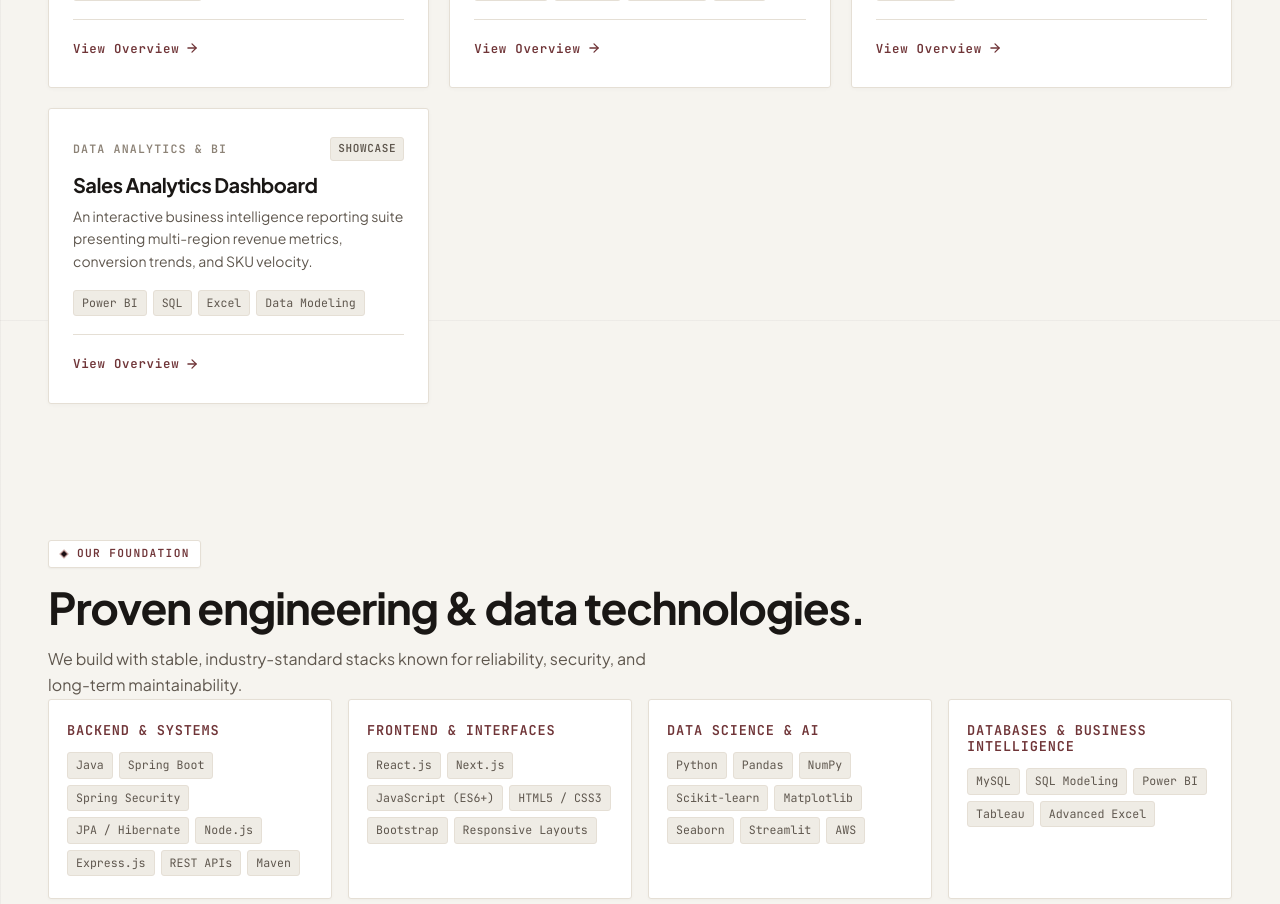
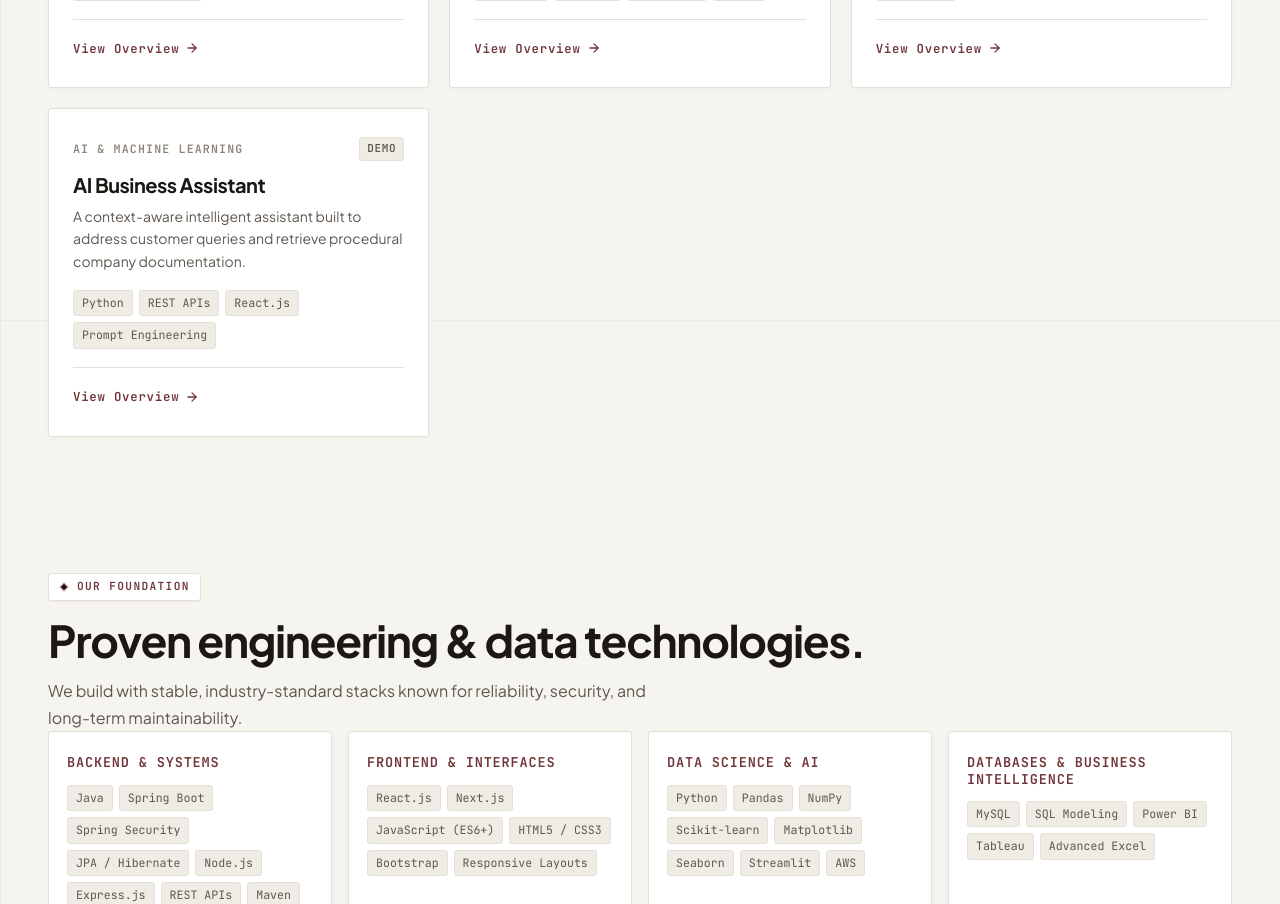
Before and after one commit to pentrixatech/pentrixa-tech-online, a React (Vite) app in the folder frontend/: page / in a window 1280 px wide. Shown: the part 3680-4584 px from the top of the page. Built offline with nearby package versions, Linux system fonts and the light colour scheme; a web font is replaced by a local one.

Commit message:
just small chnages:

```diff
--- a/frontend/src/components/layout/Footer.jsx
+++ b/frontend/src/components/layout/Footer.jsx
@@ -28,7 +28,6 @@ export default function Footer() {
               <li><Link to="/services/custom-software">Custom Software</Link></li>
               <li><Link to="/services/mobile-apps">Mobile Apps</Link></li>
               <li><Link to="/services/ai-machine-learning">AI & Machine Learning</Link></li>
-              <li><Link to="/services/data-analytics">Data Analytics & BI</Link></li>
               <li><Link to="/services/business-automation">Business Automation</Link></li>
             </ul>
           </div>
--- a/frontend/src/data/faqs.js
+++ b/frontend/src/data/faqs.js
@@ -1,15 +1,15 @@
 export const faqs = [
   {
     question: "What services does Pentrixa Tech provide?",
-    answer: "We offer end-to-end technology solutions across six core domains: Web Development, Custom Software Engineering, Mobile Applications, AI & Machine Learning Integrations, Data Analytics & Business Intelligence (Power BI/SQL), and Business Process Automation."
+    answer: "We offer end-to-end technology solutions across core engineering domains: Full-Stack Web Development, Custom Software Engineering, Mobile Applications, AI & Machine Learning Integrations, and Business Process Automation."
   },
   {
     question: "How are projects handled at Pentrixa Tech?",
-    answer: "We are a founder-led engineering team. Every project is directly managed and engineered by our co-founders. You communicate directly with the developers and analysts writing your code and designing your systems."
+    answer: "We are a founder-led engineering team. Every project is directly managed and engineered by our co-founders. You communicate directly with the engineers writing your code and architecting your systems."
   },
   {
     question: "Do you work with startups and small businesses?",
-    answer: "Yes. We work with early-stage founders, emerging businesses, and established companies seeking practical digital infrastructure, custom tools, or data intelligence without unnecessary enterprise overhead."
+    answer: "Yes. We work with early-stage founders, emerging businesses, and established companies seeking practical digital infrastructure, custom tools, or software automation without unnecessary enterprise overhead."
   },
   {
     question: "How do we get started on a project?",
--- a/frontend/src/data/insights.js
+++ b/frontend/src/data/insights.js
@@ -16,14 +16,6 @@ export const insights = [
     content: "Off-the-shelf software is ideal for standardized operational functions such as basic payroll or general accounting. However, when a company's competitive advantage lies in a proprietary operational flow—or when subscription fees across numerous disconnected tools escalate while forcing manual data re-entry—custom software becomes an asset. Building proprietary software ensures complete data ownership, tailored workflows, and zero per-seat licensing taxes."
   },
   {
-    slug: "why-data-dashboards-matter-for-growing-businesses",
-    category: "Data",
-    title: "Why Data Dashboards Matter for Growing Businesses",
-    readTime: "4 min read",
-    summary: "Moving from reactive spreadsheet lookups to unified, real-time executive visibility with Power BI and structured SQL.",
-    content: "Operating a business using scattered, unlinked spreadsheets often results in delayed decision-making and conflicting numbers between departments. Centralized Business Intelligence dashboards—built on clean relational data models—provide leadership with live insight into cash flow, product margins, and customer acquisition efficiency. When numbers are transparent and centralized, strategic decisions are grounded in verifiable reality."
-  },
-  {
     slug: "website-vs-web-application",
     category: "Technology",
     title: "Website vs. Web Application: Understanding What Your Business Needs",
--- a/frontend/src/data/projects.js
+++ b/frontend/src/data/projects.js
@@ -32,17 +32,7 @@ export const projects = [
     deliverables: ["Role-Based Access", "Client Records", "Order Tracking", "Operational Logs"],
     outcome: "Unified operational visibility with audited data access controls."
   },
-  {
-    slug: "sales-analytics-dashboard",
-    title: "Sales Analytics Dashboard",
-    category: "Data Analytics & BI",
-    tag: "Showcase",
-    summary: "An interactive business intelligence reporting suite presenting multi-region revenue metrics, conversion trends, and SKU velocity.",
-    overview: "Built using Power BI and structured SQL data modeling to provide commercial leadership with live insight into regional growth and margin variance.",
-    stack: ["Power BI", "SQL", "Excel", "Data Modeling"],
-    deliverables: ["Executive KPI Cards", "Regional Performance Maps", "Quarterly Drilldowns", "Cohort Analysis"],
-    outcome: "Fast, drillable reporting eliminating hours of manual weekly spreadsheet preparation."
-  },
+
   {
     slug: "ai-business-assistant",
     title: "AI Business Assistant",
--- a/frontend/src/data/services.js
+++ b/frontend/src/data/services.js
@@ -60,21 +60,6 @@ export const services = [
     technologies: ["Python", "Scikit-learn", "Pandas", "NumPy", "Streamlit", "REST APIs", "AWS"]
   },
   {
-    slug: "data-analytics",
-    title: "Data Analytics & BI",
-    shortDescription: "Centralized business intelligence dashboards and structured data pipelines to empower confident executive decision-making.",
-    overview: "Scattered data across spreadsheets and isolated systems blinds leadership to performance trends. We consolidate disparate data sources into clear, interactive reporting interfaces.",
-    deliverables: [
-      "Interactive Power BI executive dashboards",
-      "Tableau visual performance reports",
-      "SQL data modeling & warehouse queries",
-      "KPI & metric tracking systems",
-      "Business intelligence reporting suites",
-      "Data pipeline cleanup & visualization"
-    ],
-    technologies: ["Power BI", "Tableau", "SQL", "MySQL", "Excel Advanced", "Python"]
-  },
-  {
     slug: "business-automation",
     title: "Business Automation",
     shortDescription: "Elimination of repetitive manual processes through custom workflow scripting, software glue, and API integrations.",
--- a/frontend/src/data/team.js
+++ b/frontend/src/data/team.js
@@ -49,24 +49,6 @@ export const team = [
   },
 
   {
-    id: "nikita-maurya",
-    name: "Nikita Maurya",
-    role: "Co-Founder / Data Analytics & Business Intelligence",
-    shortBio:
-      "Transforms raw business data into actionable visual reporting dashboards, key performance metrics, and decision-making intelligence models.",
-    skills: [
-      "Power BI",
-      "Tableau",
-      "Excel",
-      "SQL",
-      "Python basics",
-      "MySQL",
-      "Data Analytics",
-      "Business Intelligence"
-    ]
-  },
-
-  {
     id: "mohammad-umair",
     name: "Mohammad Umair",
     role: "Co-Founder / Data Science & AI/ML",
--- a/frontend/src/pages/About.jsx
+++ b/frontend/src/pages/About.jsx
@@ -11,7 +11,7 @@ export default function About() {
           <SectionLabel text="ABOUT PENTRIXA TECH" />
           <h1 className="page-hero-title">Engineering with intent and clarity.</h1>
           <p className="page-hero-desc">
-            Pentrixa Tech is a founder-led engineering startup. We bridge product thinking, dependable full-stack software development, practical artificial intelligence, and centralized business intelligence to solve concrete operational problems.
+            Pentrixa Tech is a founder-led engineering startup. We bridge product thinking, dependable full-stack software development, practical artificial intelligence, and scalable system architectures to solve concrete operational problems.
           </p>
         </div>
       </section>
@@ -22,7 +22,7 @@ export default function About() {
             <div className="narrative-col">
               <h2 className="narrative-heading">Our Story</h2>
               <p>
-                Pentrixa Tech was founded by five technical practitioners—spanning full-stack development, enterprise backend engineering, business intelligence, data science, and multi-language software development.
+                Pentrixa Tech was founded by four technical practitioners—spanning full-stack web engineering, enterprise backend architecture, data science & machine learning, and multi-language software development.
               </p>
               <p>
                 We noticed that modern businesses were caught between two extremes: overpriced agencies delivering generic templates with high markup, and fragmented freelance arrangements lacking architectural discipline. Pentrixa Tech was established to provide direct, accountable founder-led engineering without unnecessary corporate overhead.
@@ -35,7 +35,7 @@ export default function About() {
                 <strong>Substance over hype:</strong> We do not pitch artificial intelligence where a clean relational SQL query solves the issue, nor do we engineer complicated microservices where a monolithic application provides greater speed and stability.
               </p>
               <p>
-                <strong>Direct accountability:</strong> When you partner with Pentrixa Tech, you work directly with the co-founders designing your schema, writing your code, and setting up your data models.
+                <strong>Direct accountability:</strong> When you partner with Pentrixa Tech, you work directly with the co-founders designing your schema, writing your code, and architecting your systems.
               </p>
             </div>
           </div>
```
